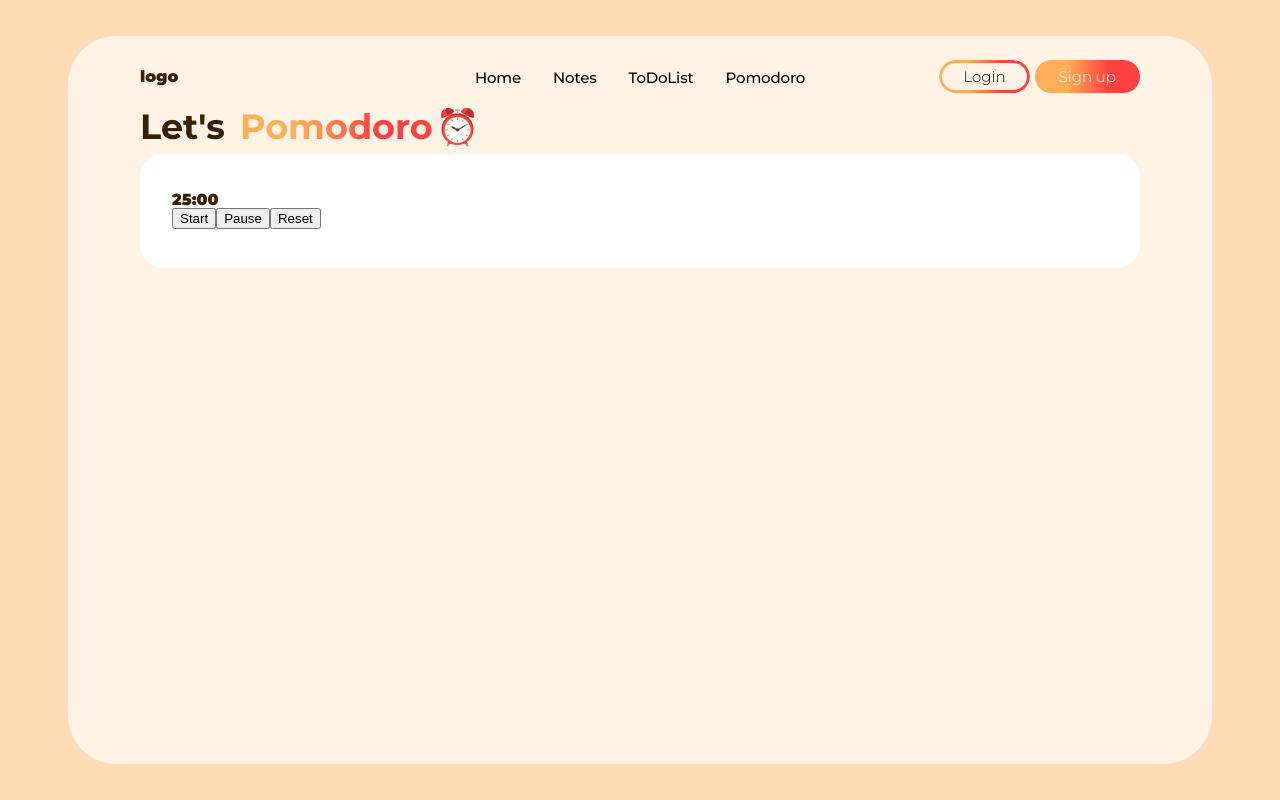
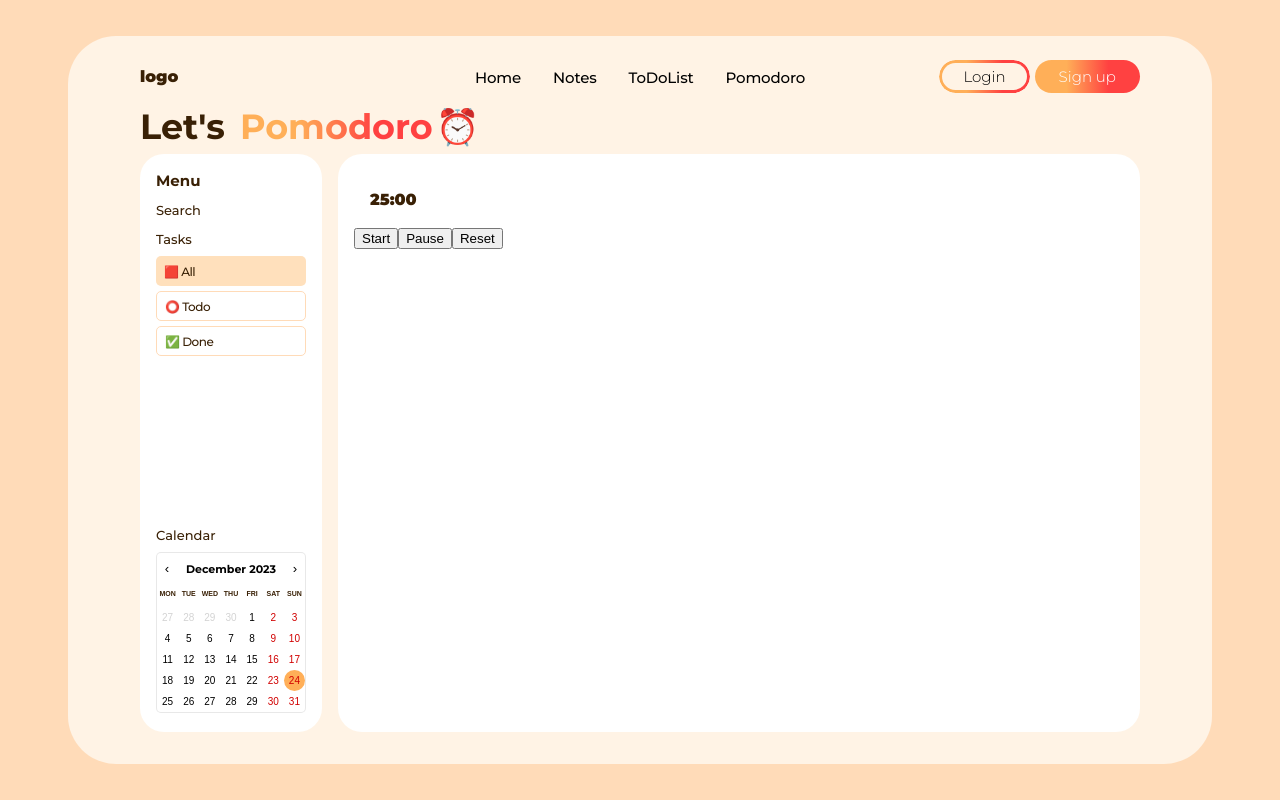
Before and after one commit to sooozi/study-app_ver.01, a React (Create React App) app: page /Pomodoro in a window 1280 px wide. Built offline with nearby package versions, Linux system fonts and the light colour scheme.

Commit message:
231226_스터디앱_뽀모도로_카운드다운

```diff
--- a/src/components/PomoBoard.js
+++ b/src/components/PomoBoard.js
@@ -5,6 +5,7 @@ const PomoBoardWrap = styled.div `
   background: #fff;
   padding: 1.2rem 1rem;
   border-radius: 1.5rem;
+  width: 100%;
 `;
 
 const TimerWrap = styled.div `
@@ -60,16 +61,14 @@ function PomoBoard() {
     return (
         <PomoBoardWrap>
             <TimerWrap>
-                <div>
                 <span>{String(minutes).padStart(2, '0')}:</span>
                 <span>{String(seconds).padStart(2, '0')}</span>
-                </div>
+            </TimerWrap>
             <div>
                 <button onClick={startTimer}>Start</button>
                 <button onClick={pauseTimer}>Pause</button>
                 <button onClick={resetTimer}>Reset</button>
             </div>
-            </TimerWrap>
         </PomoBoardWrap>
     );
 }
--- /dev/null
+++ b/src/components/PomoNav.js
@@ -0,0 +1,121 @@
+import { default as React, useState } from 'react';
+import styled from "styled-components";
+import TodoCalendar from './TodoCalendar';
+
+const TodoInner= styled.div `
+    display: flex;
+    flex-direction: column;
+    background: #fff;
+    padding: 1.2rem 1rem;
+    border-radius: 1.5rem;
+    width: clamp(150px, 14vw, 250px);
+    min-width: 150px;
+    height: initial;
+`;
+
+const InnerTopTit = styled.span `
+    display: block;
+    font-weight: 600;
+    font-size: 15px;
+    margin-bottom: 1rem;
+`;
+
+const InnerTit = styled.span `
+    display: block;
+    font-weight: 500;
+    font-size: 13px;
+    margin-bottom: 10px;
+`;
+
+const InnerTask = styled.div `
+    margin: 10px 0 0;
+`;
+
+const TaskBtn= styled.button `
+    width: 100%;
+    height: 30px;
+    padding: 0 0.5rem;
+    overflow: hidden;
+    border-radius: 5px;
+    border: 1px solid #ffdbb8;
+    background-color: #fff;
+    cursor: pointer;
+    font-size: 12px;
+    font-family: 'Montserrat';
+    font-weight: 500;
+    letter-spacing: -0.5px;
+    color: rgb(57, 32, 5);
+    text-align: left;
+    transition: all 0.2s ease-in-out;
+    &:not(:last-child) {
+        margin-bottom: 5px;
+    }
+    &:hover {
+        border: 1px solid rgba(255, 243, 229, 1);
+        background-color: rgba(255, 243, 229, 1);
+    }
+    &.on {
+        border: #ffe0bc;
+        background-color: #ffe0bc;
+    }
+`;
+
+const ContWrap= styled.div `
+    display: flex;
+    flex-direction: column;
+    justify-content: space-between;
+    height: 100%;
+`;
+
+const ContBox= styled.div `
+    &:not(:last-child) {
+        margin-bottom: 1rem;
+    }
+`;
+
+
+
+function TodoNav({ onSearchChange, onFilterChange }) {
+    const [searchValue, setSearchValue] = useState('');
+    const [activeFilter, setActiveFilter] = useState('all');
+
+    const handleSearchChange = (event) => {
+        if (event && event.target) {
+            const value = event.target.value;
+            setSearchValue(value);
+            onSearchChange(value);
+        }
+    };
+
+    const handleFilterChange = (filter) => {
+        onFilterChange(filter);
+        setActiveFilter(filter);
+    };
+
+    return (
+        <TodoInner>
+            <InnerTopTit>Menu</InnerTopTit>
+            <ContWrap>
+                <div>
+                    <ContBox>
+                        <InnerTit>Search</InnerTit>
+                    </ContBox>
+                    <ContBox>
+                        <InnerTit>Tasks</InnerTit>
+                        <InnerTask>
+                            <TaskBtn onClick={() => handleFilterChange('all')} className={activeFilter === 'all' ? 'on' : ''}>🟥 All</TaskBtn>
+                            <TaskBtn onClick={() => handleFilterChange('todo')} className={activeFilter === 'todo' ? 'on' : ''}>⭕ Todo</TaskBtn>
+                            <TaskBtn onClick={() => handleFilterChange('done')} className={activeFilter === 'done' ? 'on' : ''}>✅ Done</TaskBtn>
+                        </InnerTask>
+                    </ContBox>
+                </div>
+                <ContBox>
+                    <InnerTit>Calendar</InnerTit>
+                    <TodoCalendar />
+                </ContBox>
+            </ContWrap>
+        </TodoInner>
+    );
+}
+
+export default TodoNav;
--- a/src/pages/Pomodoro.js
+++ b/src/pages/Pomodoro.js
@@ -1,12 +1,24 @@
 import React from 'react';
+import styled from "styled-components";
 import PomoBoard from '../components/PomoBoard';
+import PomoNav from '../components/PomoNav';
 import { Title } from '../components/Title';
+
+const InnnerContainer = styled.div `
+  box-sizing: border-box; /* 박스 모델의 영향을 고려하여 box-sizing 설정 */
+  display: flex;
+  gap: 1rem;
+  height: 85%;
+`;
 
 function Pomodoro() {
     return (
       <>
         <Title titleText="Let's" gradTitleText="Pomodoro" iconBox="⏰" subTitleText="Change your day, one Pomodoro at a time!" />
-        <PomoBoard />
+        <InnnerContainer>
+          <PomoNav />
+          <PomoBoard />
+        </InnnerContainer>
       </>
     );
   }
```
Lines whose indentation alone changed are shown as unchanged.
